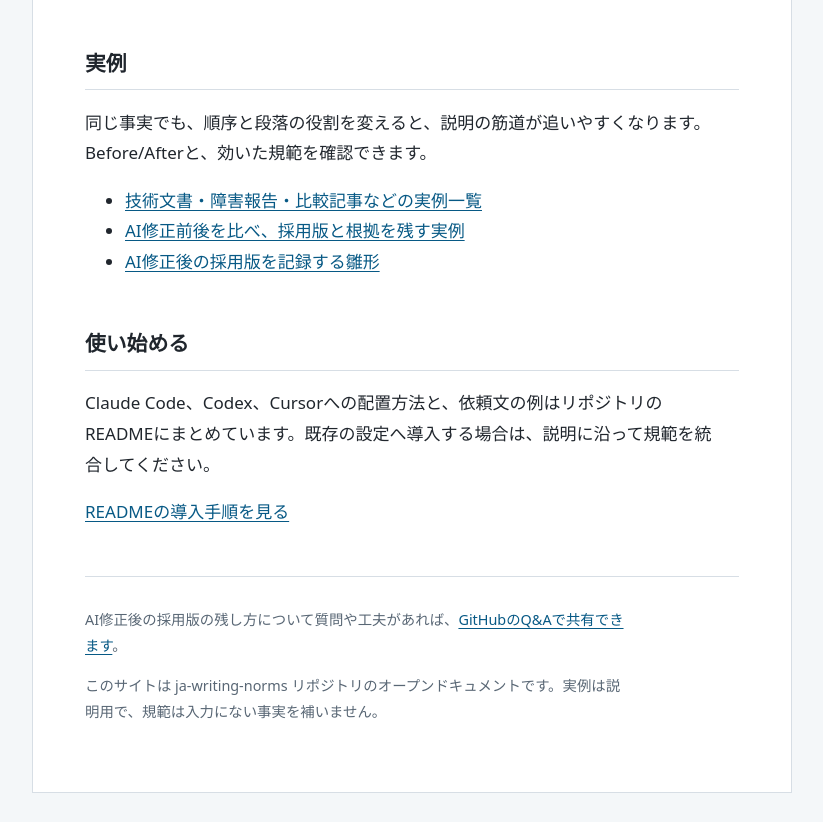
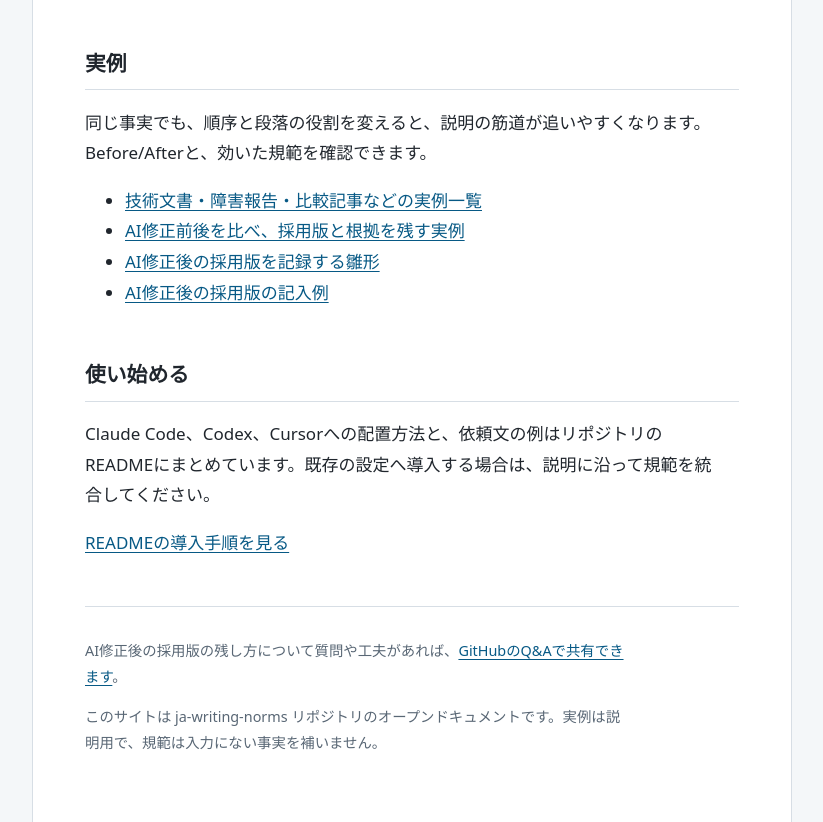
Before and after one commit to snowkiss13/ja-writing-norms, a plain HTML site: page docs/index.html in a window 1280 px wide. Shown: the part 857-1679 px from the top of the page, without its empty margins (228-1051 px from the left). Drawn offline with Linux system fonts and the light colour scheme.

Commit message:
Add adopted-version record example

```diff
--- a/docs/index.html
+++ b/docs/index.html
@@ -49,6 +49,7 @@
     <li><a href="https://github.com/snowkiss13/ja-writing-norms/tree/main/examples">技術文書・障害報告・比較記事などの実例一覧</a></li>
     <li><a href="https://github.com/snowkiss13/ja-writing-norms/blob/main/examples/06-ai-revision-adopted-version.md">AI修正前後を比べ、採用版と根拠を残す実例</a></li>
     <li><a href="https://github.com/snowkiss13/ja-writing-norms/blob/main/examples/07-adopted-version-record-template.md">AI修正後の採用版を記録する雛形</a></li>
+    <li><a href="https://github.com/snowkiss13/ja-writing-norms/blob/main/examples/08-adopted-version-record-example.md">AI修正後の採用版の記入例</a></li>
   </ul>
 
   <h2>使い始める</h2>
```
Also changed, not shown: 4 other files.
